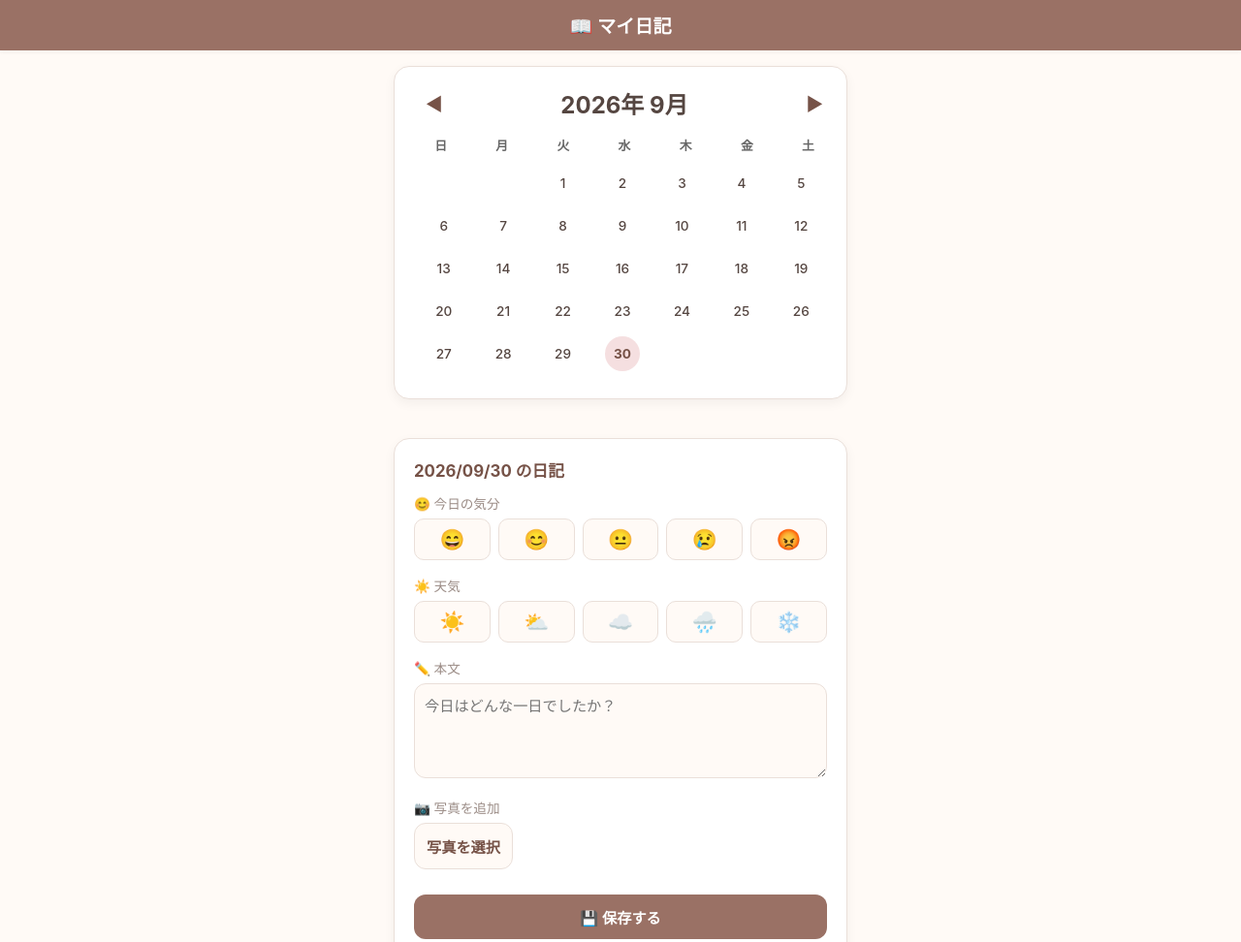
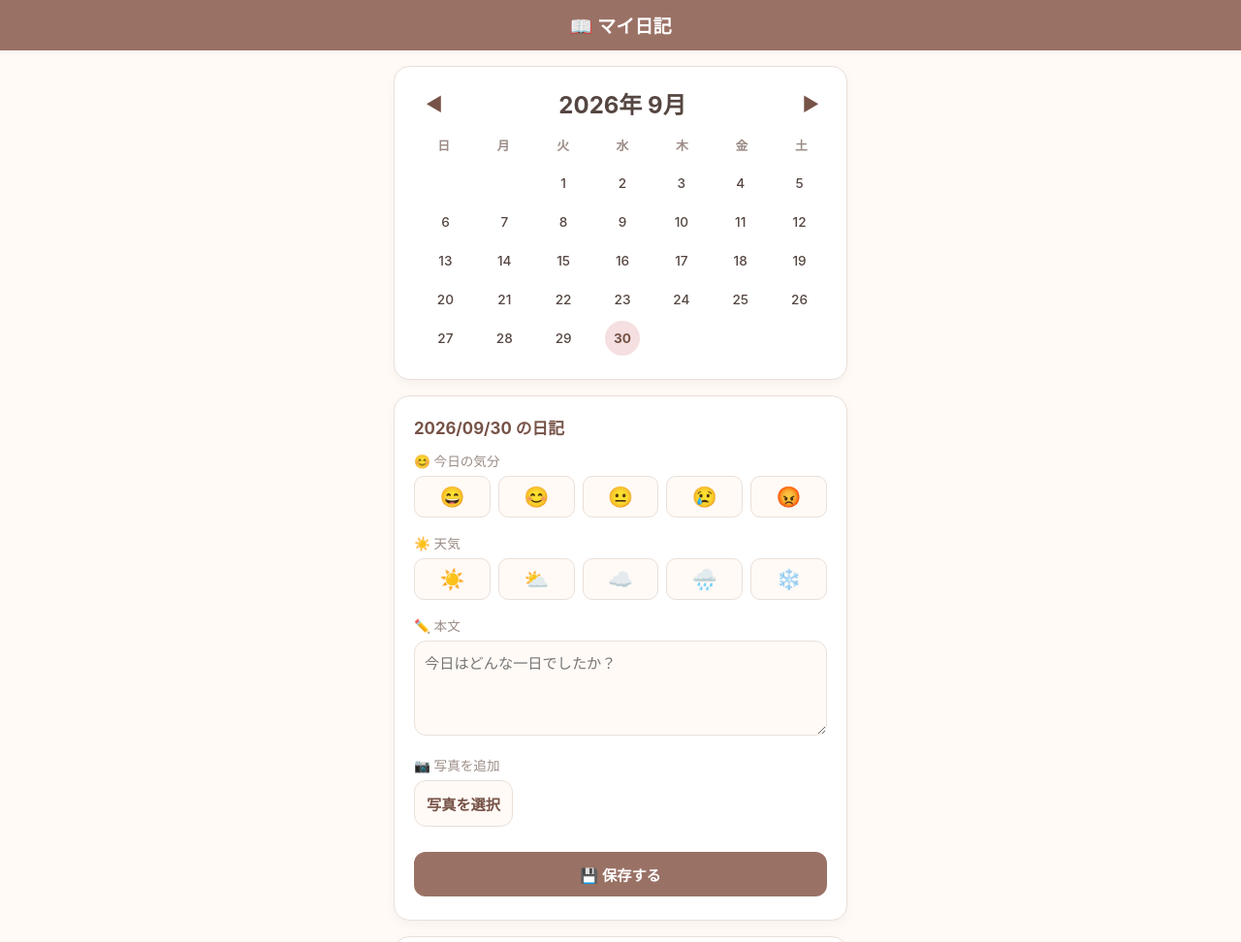
Before and after one commit to ikabust/mydiary, a plain HTML site: page index.html in a window 1280 px wide. Shown: the top 972 px of the page at 97% size. Drawn offline with nearby package versions, Linux system fonts and the light colour scheme.

Commit message:
Updated files

```diff
--- a/index.html
+++ b/index.html
@@ -13,54 +13,8 @@
   <link rel="apple-touch-icon" href="icon-192.png">
 
   <link rel="stylesheet" href="style.css">
-  <style>
-    /* カレンダー右側・下側の余白調整用スタイル例（style.cssに記述するか、ここに配置） */
-    .container {
-      padding: 16px;
-    }
 
-    .card {
-      background: #ffffff;
-      border-radius: 16px;
-      padding: 20px 20px 24px 20px; /* 下部・左右の余白をゆったり確保 */
-      margin-bottom: 24px; /* 下のカードとの間の余白 */
-      box-shadow: 0 4px 12px rgba(0, 0, 0, 0.05);
-    }
-
-    /* カレンダーエリア全体の余白とスタイリング */
-    .calendar-section {
-      padding-right: 12px; /* 右側のスペース調整 */
-      padding-bottom: 16px; /* 下側のスペース調整 */
-    }
-
-    .calendar-header {
-      display: flex;
-      justify-content: space-between;
-      align-items: center;
-      margin-bottom: 16px;
-      padding: 0 4px;
-    }
-
-    .calendar-grid-header,
-    .calendar-grid {
-      display: grid;
-      grid-template-columns: repeat(7, 1fr);
-      gap: 8px;
-      text-align: center;
-    }
-
-    .calendar-grid-header {
-      margin-bottom: 8px;
-      font-weight: bold;
-      color: #666;
-    }
-
-    .calendar-grid {
-      padding: 4px 8px 12px 4px; /* カレンダー日付グリッドの右(8px)と下(12px)に余白を追加 */
-    }
-  </style>
-
-  <!-- オフライン画像保存用ライブラリ (CDNから読み込み、一度読めばキャッシュ可能) -->
+  <!-- オフラインストレージライブラリ (localForage) -->
   <script src="https://cdnjs.cloudflare.com/ajax/libs/localforage/1.10.0/localforage.min.js"></script>
 </head>
 <body>
@@ -73,9 +27,9 @@
     <!-- カレンダーセクション -->
     <section class="card calendar-section">
       <div class="calendar-header">
-        <button id="prev-month">◀</button>
-        <h2 id="calendar-title">2026年 9月</h2>
-        <button id="next-month">▶</button>
+        <button id="prev-month" type="button">◀</button>
+        <h2 id="calendar-title">年 月</h2>
+        <button id="next-month" type="button">▶</button>
       </div>
       <div class="calendar-grid-header">
         <span>日</span><span>月</span><span>火</span><span>水</span><span>木</span><span>金</span><span>土</span>
@@ -85,7 +39,7 @@
 
     <!-- 日記フォームセクション -->
     <section class="card" id="form-section">
-      <h3 id="selected-date-text">2026年09月29日の日記</h3>
+      <h3 id="selected-date-text">日記の作成</h3>
 
       <!-- 気分選択 -->
       <div class="form-group">
--- a/style.css
+++ b/style.css
@@ -27,7 +27,7 @@ body {
   color: #fff;
   text-align: center;
   padding: calc(12px + env(safe-area-inset-top)) 16px 12px;
-  box-shadow: 0 2px 4px rgba(0,0,0,0.05);
+  box-shadow: 0 2px 4px rgba(0, 0, 0, 0.05);
 }
 
 .app-header h1 {
@@ -44,13 +44,13 @@ body {
   gap: 16px;
 }
 
-/* カード共通スタイル（余白をゆったり調整） */
+/* カード共通スタイル */
 .card {
   background: #fff;
   border-radius: 16px;
-  padding: 18px 18px 22px 18px; /* 右と下にしっかり余白を持たせる */
+  padding: 20px 20px 24px 20px;
   border: 1px solid var(--line);
-  box-shadow: 0 2px 8px rgba(118, 82, 71, 0.04);
+  box-shadow: 0 4px 12px rgba(0, 0, 0, 0.04);
 }
 
 h3 {
@@ -60,11 +60,16 @@ h3 {
 }
 
 /* カレンダー Styles */
+.calendar-section {
+  padding-right: 16px;
+  padding-bottom: 20px;
+}
+
 .calendar-header {
   display: flex;
   justify-content: space-between;
   align-items: center;
-  margin-bottom: 12px;
+  margin-bottom: 16px;
   padding: 0 4px;
 }
 
@@ -77,7 +82,8 @@ h3 {
   padding: 4px 8px;
 }
 
-.calendar-grid-header, .calendar-grid {
+.calendar-grid-header,
+.calendar-grid {
   display: grid;
   grid-template-columns: repeat(7, 1fr);
   text-align: center;
@@ -87,22 +93,22 @@ h3 {
   font-size: 0.8rem;
   color: var(--muted);
   margin-bottom: 8px;
+  font-weight: bold;
 }
 
-/* カレンダーグリッド全体の右・下余白調整 */
 .calendar-grid {
-  gap: 2px;
-  padding: 4px 4px 10px 4px; /* 右と下にゆとりを持たせる */
+  gap: 4px;
+  padding: 4px;
 }
 
-/* カレンダーの日付セル（文字サイズとはみ出しを修正） */
+/* カレンダーの日付セル */
 .calendar-grid .day {
   aspect-ratio: 1;
   display: flex;
   flex-direction: column;
   align-items: center;
   justify-content: center;
-  font-size: 0.85rem; /* はみ出さないように少し小さめ（0.85rem）に調整 */
+  font-size: 0.85rem;
   font-weight: 500;
   border-radius: 50%;
   margin: 0 auto;
```
